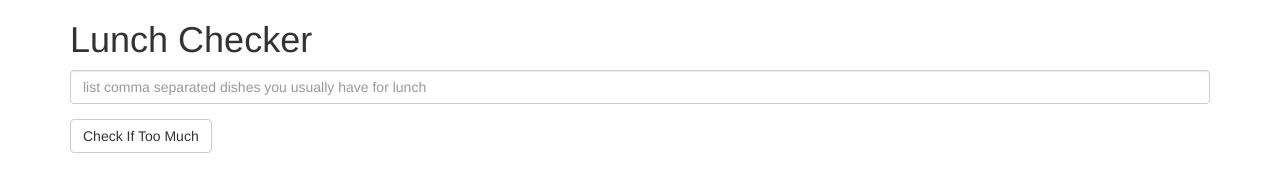
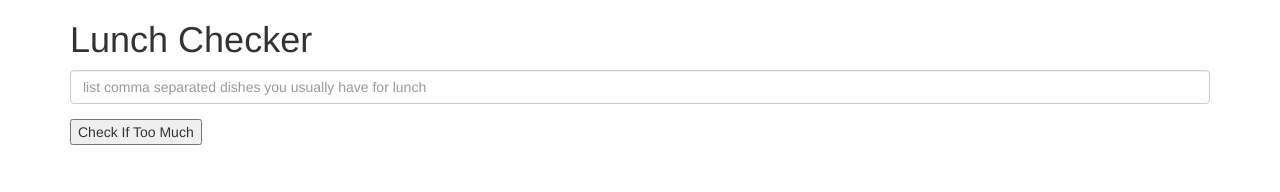
Before and after one commit to Kam205/Coursera-Single-Page-Web-Applications-with-AngularJS, a plain HTML site: page Assignment1/index.html in a window 1280 px wide. Drawn offline with nearby package versions, Linux system fonts and the light colour scheme.

Commit message:
Assignment 1 updated

```diff
--- a/Assignment1/index.html
+++ b/Assignment1/index.html
@@ -16,7 +16,7 @@
             <input id="lunch-menu" type="text" placeholder="list comma separated dishes you usually have for lunch" class="form-control" ng-model="items">
         </div>
         <div class="form-group">
-            <button class="btn btn-default" ng-click="checkItems()">Check If Too Much</button>
+            <button ng-click="checkItems()">Check If Too Much</button>
         </div>
         <div ng-show="!emptyItem && checked" class="alert alert-success">{{message}}</div>
         <div ng-show="emptyItem && !validItem" class="alert alert-danger">Please enter data first</div>
```
